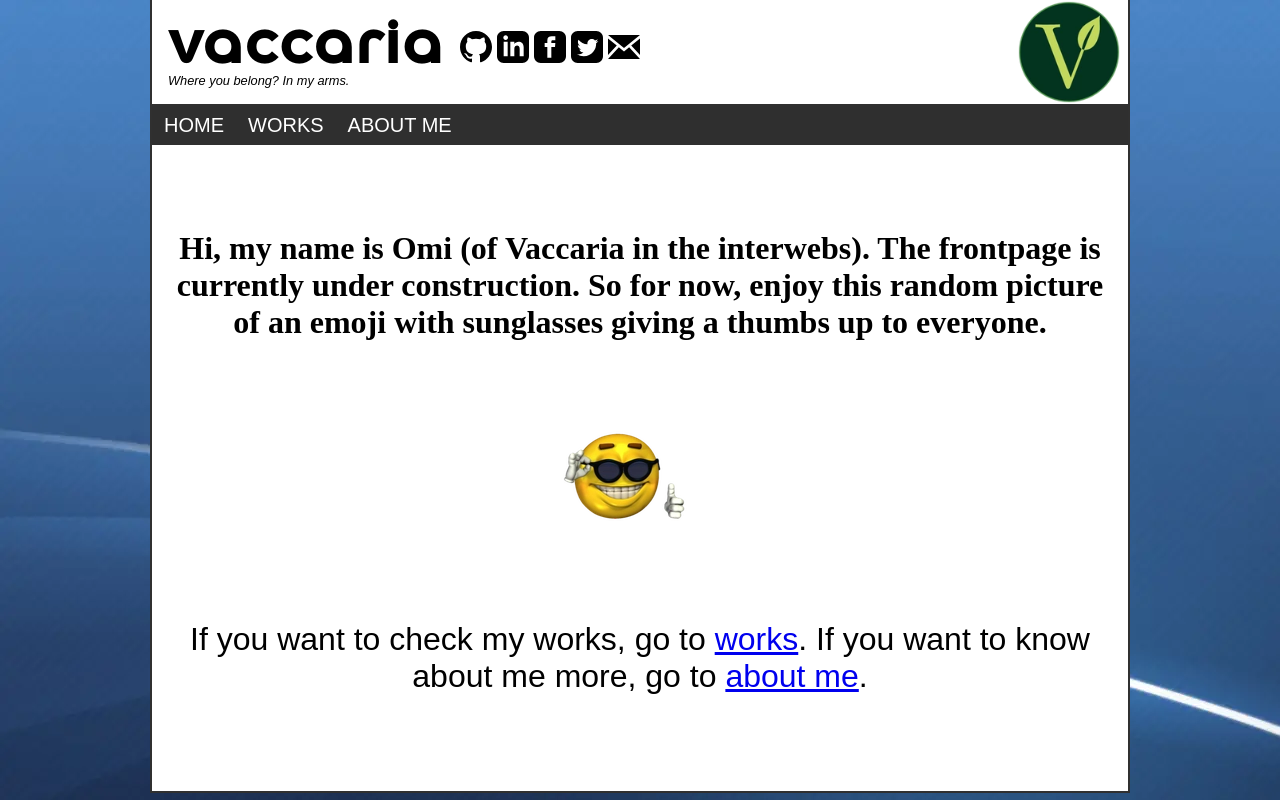
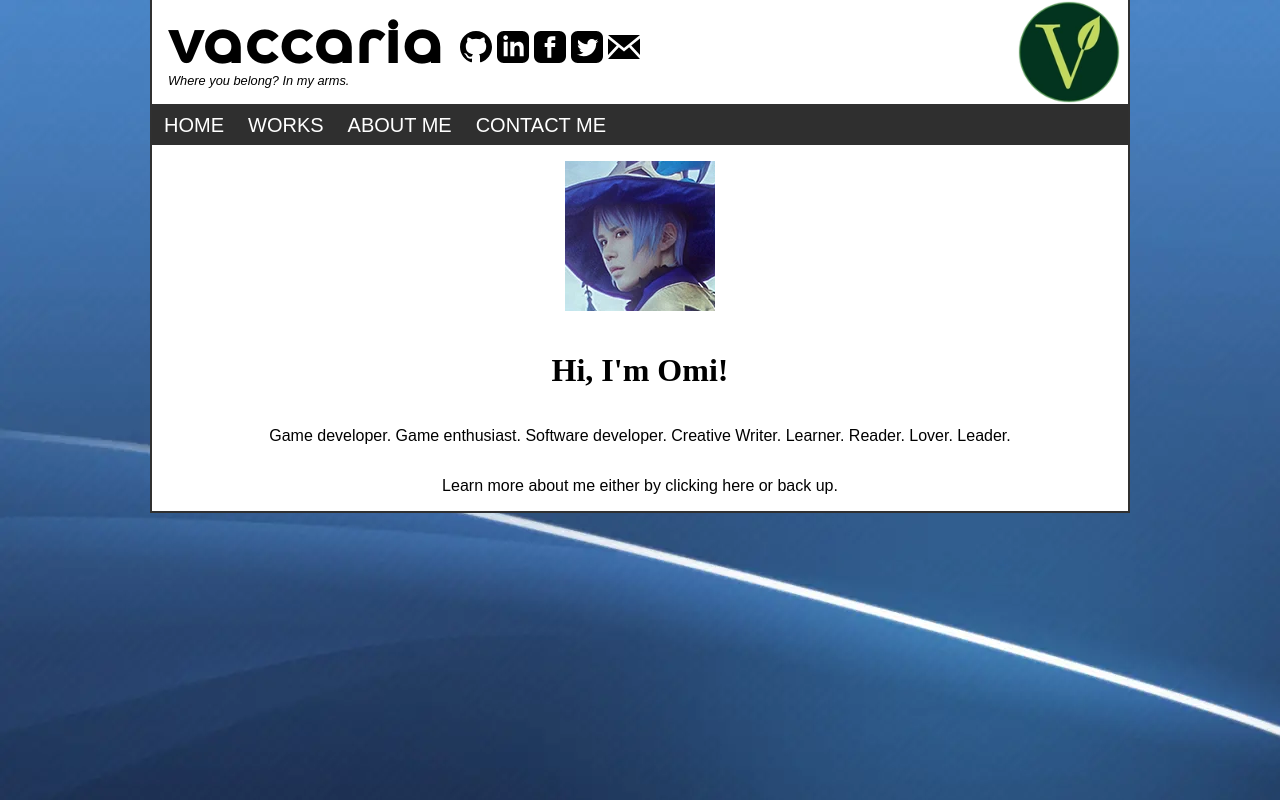
Before and after one commit to FlamingHerb/NewWebsite, a SvelteKit app: page / in a window 1280 px wide. Built offline with nearby package versions, Linux system fonts and the light colour scheme.

Commit message:
:hammer: Fixed introduction page.

```diff
--- a/src/routes/+error.svelte
+++ b/src/routes/+error.svelte
@@ -1,3 +1,7 @@
+<head>
+    <title>404 LITERALLY DOES NOT EXIST | Vaccaria's Unwebsite</title>
+</head>
+
 <div id="containerbody">
     <center>
         <img src="/images/Anti_climb_paint_sign.webp" alt="Anti Climbing Paint">
@@ -12,7 +16,7 @@
         @include font-size(2rem);
     }
     img {
-        max-width: 75%;
+        max-width: 60%;
     }
 
     div {
--- a/src/routes/+layout.svelte
+++ b/src/routes/+layout.svelte
@@ -45,6 +45,7 @@
   <a class="{$page.route.id === '/works' ? 'current' : ''}" href="/works">WORKS</a>
   <!-- <a class="{$page.route.id === '/blog' ? 'current' : ''}" href="/blog">BLOG</a> -->
   <a class="{$page.route.id === '/aboutme' ? 'current' : ''}" href="/aboutme">ABOUT ME</a>
+  <a class="{$page.route.id === '/contact' ? 'current' : ''}" href="/contact">CONTACT ME</a>
 </div>
 
 <slot />
@@ -72,6 +73,7 @@
     background-color: #ffffff;
     max-width: 976px;
     margin: auto;
+    margin-bottom: 4em;
     overflow: hidden;
 
     border: 2px solid #303030;
@@ -97,6 +99,10 @@
     background-color: #ffffff;
     max-width: 976px;
     margin: auto;
+  }
+
+  :global(.column-direction){
+    flex-direction: column;
   }
 
   /* Local Styles */
--- a/src/routes/+page.svelte
+++ b/src/routes/+page.svelte
@@ -1,14 +1,22 @@
 <script>
+
+    const d = new Date();
+    let year = d.getFullYear();
+
+    let authorimg = "/images/witch.png";
 </script>
 
-<div class="container wrapper">
-    <h1 class="under-construction">
-        Hi, my name is Omi (of Vaccaria in the interwebs). The frontpage is currently under construction. So for now, enjoy this random picture of an emoji with sunglasses giving a thumbs up to everyone.
-    </h1>
-    <img class="img-cool" src="/images/coolbro.webp" alt="An emoji with sunglasses.">
-    <p class="under-construction">
-        If you want to check my works, go to <a href="/works">works</a>. If you want to know about me more, go to <a href="/aboutme">about me</a>.
-    </p>
+<head>
+    <title>Home | Vaccaria's Website</title>
+</head>
+
+<div class="container wrapper column-direction">
+    <figure id="authorimg">
+        <img src="{authorimg}" alt="A witch profile.">
+    </figure>
+    <h1>Hi, I'm Omi!</h1>
+    <p>Game developer. Game enthusiast. Software developer. Creative Writer. Learner. Reader. Lover. Leader.</p>
+    <p>Learn more about me either by clicking here or back up.</p>
 </div>
 
 <style lang="scss">
@@ -19,14 +27,13 @@
     }
 
     .img-cool {
-        margin:auto;
+        margin: auto;
+        margin-top: 3em;
         max-width: 75%;
         padding-right: 2em;
     }
 
     .under-construction {
-        text-align: center;
-        padding: 2em 0.5em;
         @include font-size(2rem);
     }
 
--- a/src/routes/aboutme/+page.svelte
+++ b/src/routes/aboutme/+page.svelte
@@ -16,6 +16,11 @@
 	}
 
 </script>
+
+<head>
+    <title>About Me | Vaccaria's Website</title>
+</head>
+
 <div id="containerbody">
     <div id="intro">
         <h1>INTRODUCTION</h1>
```
